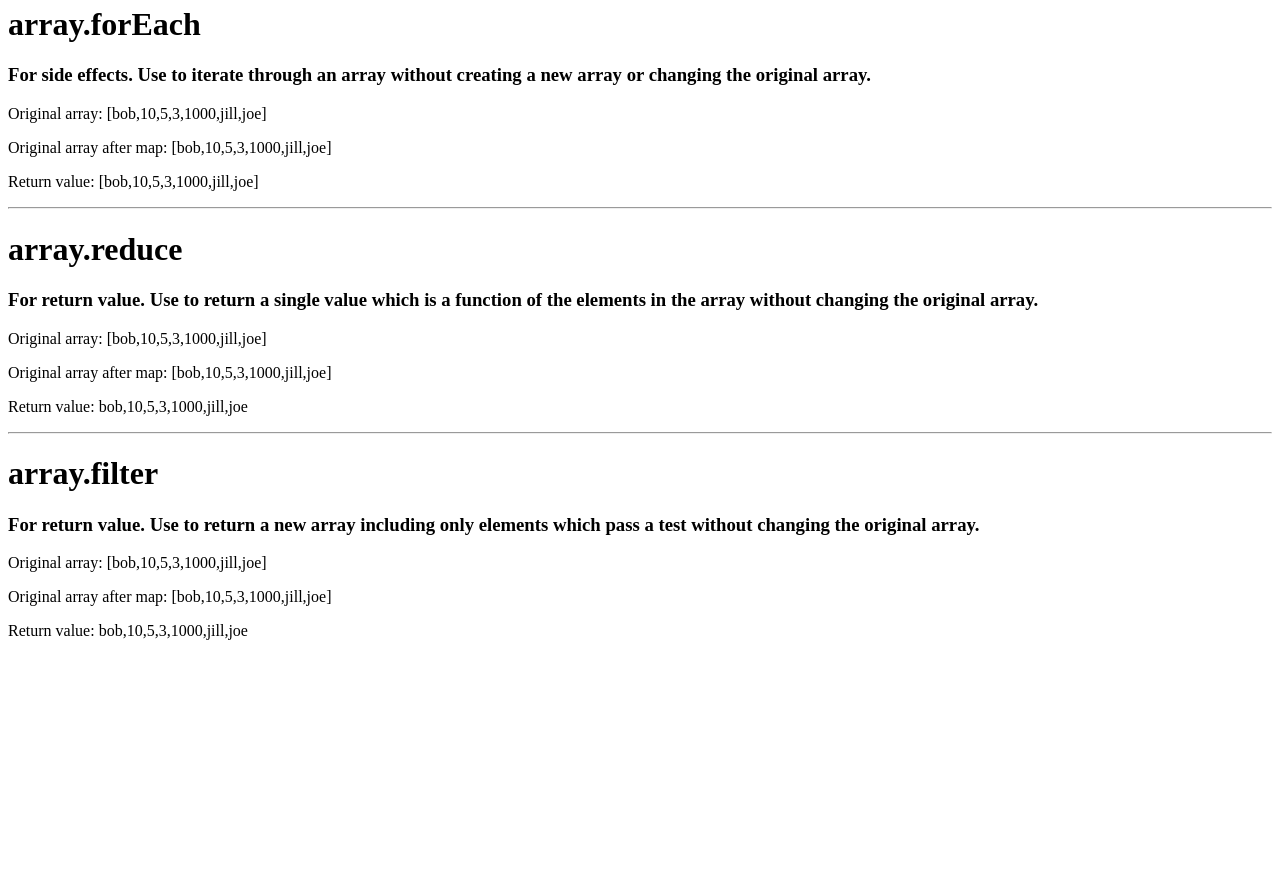
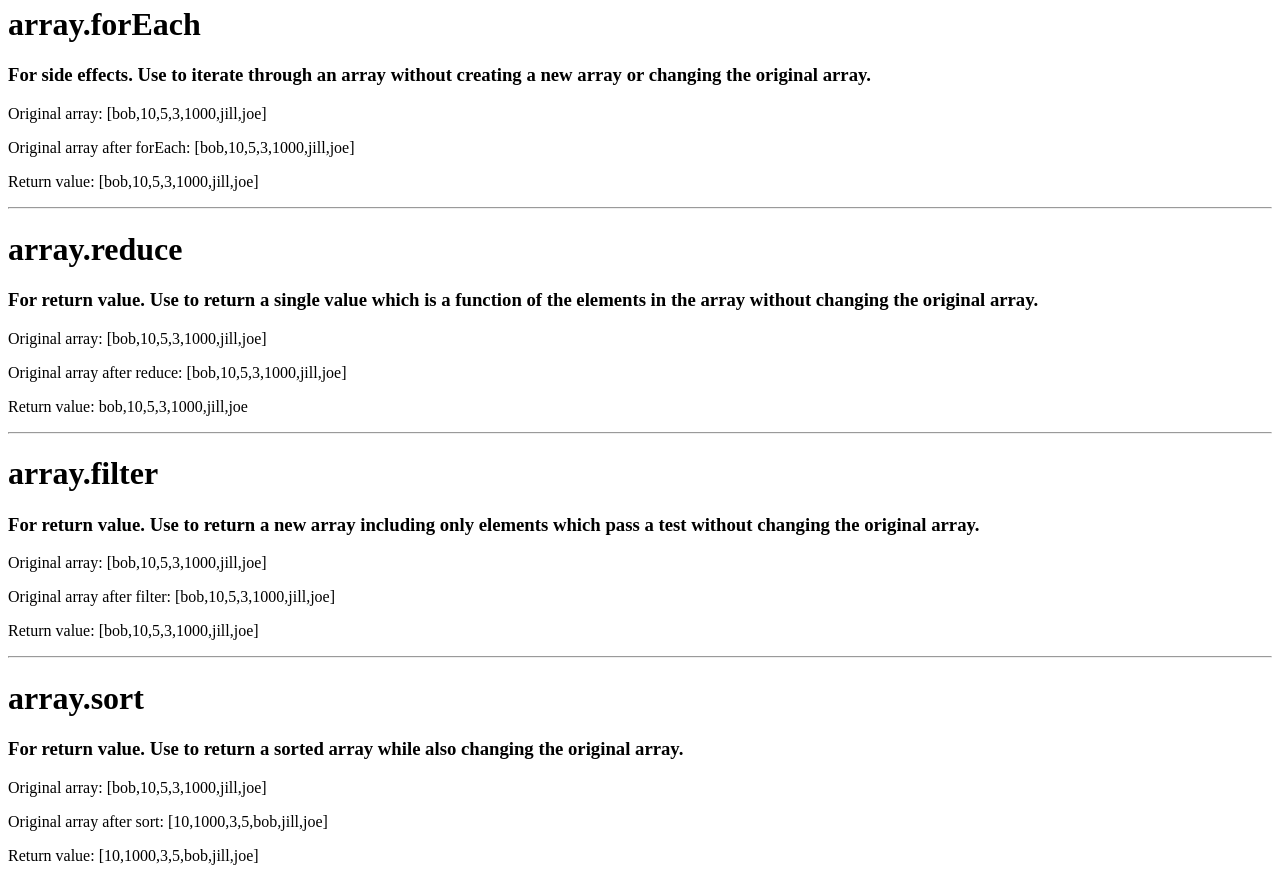
Before and after one commit to dsjuneau/practice-5, a plain HTML site: page index.html in a window 1280 px wide. Shown: the part 240-1121 px from the top of the page. Before the commit the page ends 896 px from the top, so only its background shows below. Drawn offline with Linux system fonts and the light colour scheme.

Commit message:
added sort

```diff
--- a/app.js
+++ b/app.js
@@ -10,6 +10,9 @@ const redReturn = document.getElementById("red-return");
 const filBefore = document.getElementById("fil-before");
 const filAfter = document.getElementById("fil-after");
 const filReturn = document.getElementById("fil-return");
+const sorBefore = document.getElementById("sor-before");
+const sorAfter = document.getElementById("sor-after");
+const sorReturn = document.getElementById("sor-return");
 
 const arry = ["bob", 10, 5, 3, 1000, "jill", "joe"];
 
@@ -42,3 +45,9 @@ filBefore.innerHTML = arry;
 // Remove all strings from the array
 filReturn.innerHTML = arry;
 filAfter.innerHTML = arry;
+
+// array.sort
+sorBefore.innerHTML = arry;
+// sort the array
+sorReturn.innerHTML = arry.sort();
+sorAfter.innerHTML = arry;
--- a/index.html
+++ b/index.html
@@ -26,7 +26,7 @@
       </h3>
 
       <p>Original array: [<span id="for-before"></span>]</p>
-      <p>Original array after map: [<span id="for-after"></span>]</p>
+      <p>Original array after forEach: [<span id="for-after"></span>]</p>
       <p>Return value: [<span id="for-return"></span>]</p>
     </div>
     <hr />
@@ -38,7 +38,7 @@
       </h3>
 
       <p>Original array: [<span id="red-before"></span>]</p>
-      <p>Original array after map: [<span id="red-after"></span>]</p>
+      <p>Original array after reduce: [<span id="red-after"></span>]</p>
       <p>Return value: <span id="red-return"></span></p>
     </div>
     <hr />
@@ -49,8 +49,19 @@
         which pass a test without changing the original array.
       </h3>
       <p>Original array: [<span id="fil-before"></span>]</p>
-      <p>Original array after map: [<span id="fil-after"></span>]</p>
-      <p>Return value: <span id="fil-return"></span></p>
+      <p>Original array after filter: [<span id="fil-after"></span>]</p>
+      <p>Return value: [<span id="fil-return"></span>]</p>
+    </div>
+    <hr />
+    <div class="section">
+      <h1>array.sort</h1>
+      <h3>
+        For return value. Use to return a sorted array while also changing the
+        original array.
+      </h3>
+      <p>Original array: [<span id="sor-before"></span>]</p>
+      <p>Original array after sort: [<span id="sor-after"></span>]</p>
+      <p>Return value: [<span id="sor-return"></span>]</p>
     </div>
   </body>
 </html>
```
Also changed, not shown: answer.js (+9 -0 lines).
